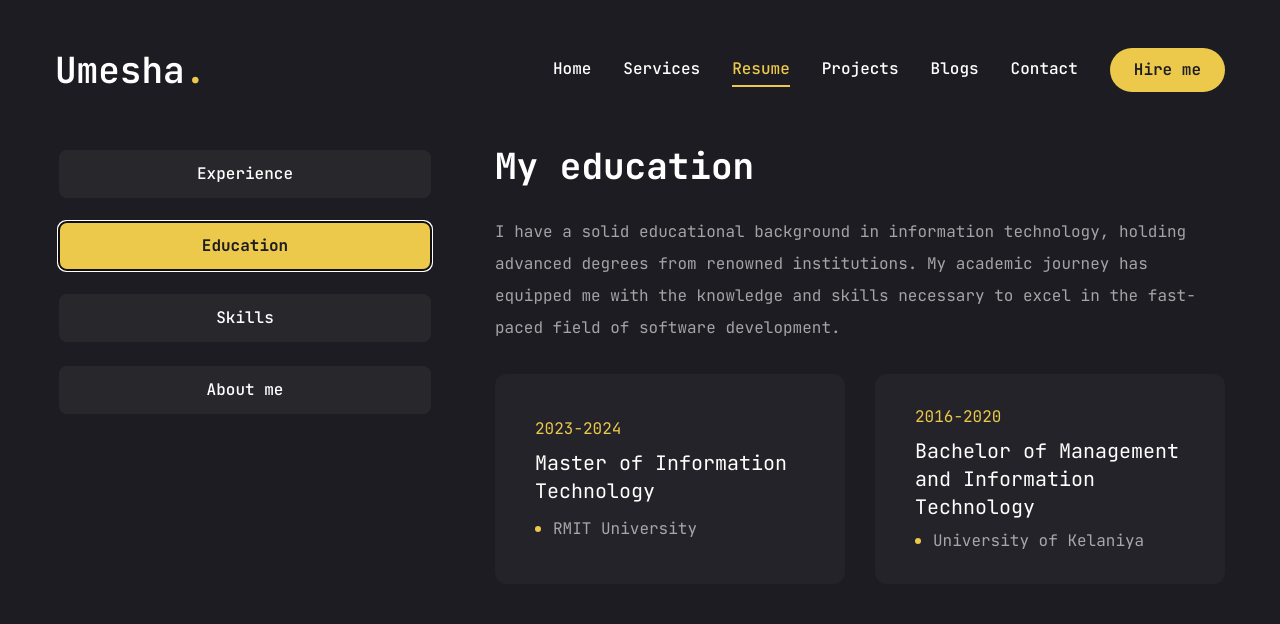
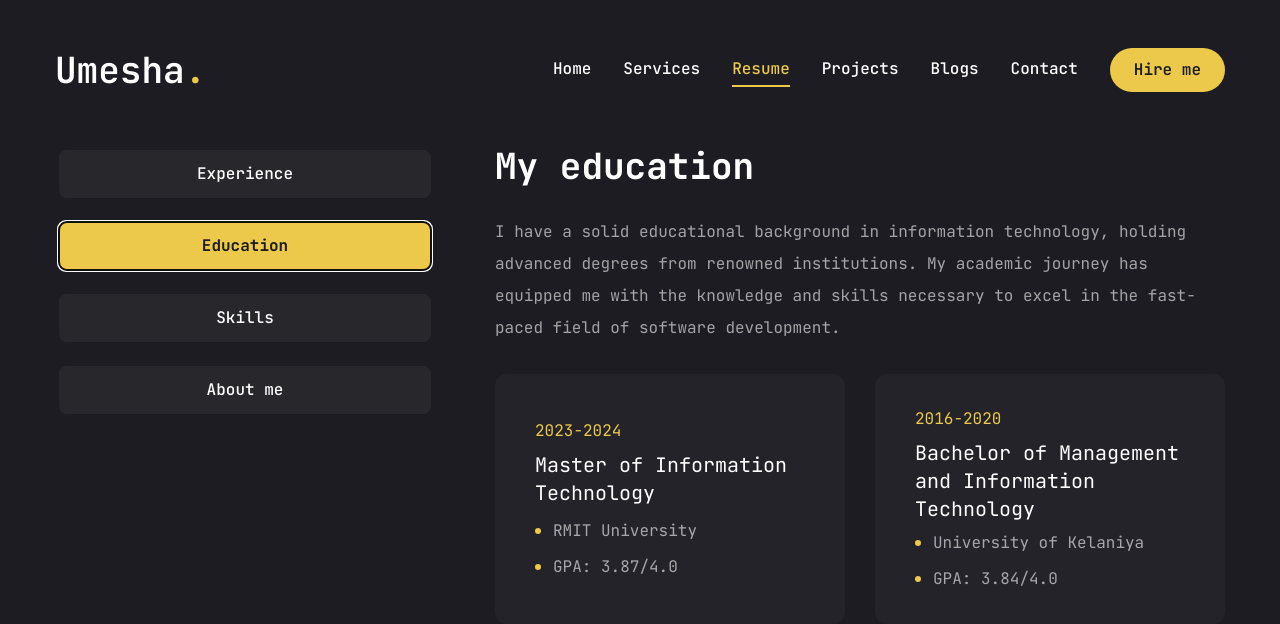
Before and after one commit to sandalu95/umesha-portfolio-web, a Next.js app: page /resume in a window 1280 px wide. Both pictures are taken after a click on the tab "Education". Shown: the top 624 px of the page. Built offline with nearby package versions, Linux system fonts and the light colour scheme.

Commit message:
add gpa to education

```diff
--- a/app/resume/page.jsx
+++ b/app/resume/page.jsx
@@ -87,11 +87,13 @@ const education = {
       institute: "RMIT University",
       degree: "Master of Information Technology",
       duration: "2023-2024",
+      gpa: "3.87/4.0"
     },
     {
       institute: "University of Kelaniya",
       degree: "Bachelor of Management and Information Technology",
       duration: "2016-2020",
+      gpa: "3.84/4.0"
     },
   ],
 };
@@ -218,7 +220,7 @@ const Resume = () => {
                       return (
                         <li
                           key={index}
-                          className="bg-[#232329] h-[210px] py-6 px-10 rounded-xl flex flex-col justify-center items-center lg:items-start gap-1"
+                          className="bg-[#232329] h-[250px] py-6 px-10 rounded-xl flex flex-col justify-center items-center lg:items-start gap-1"
                         >
                           <span className="text-accent">{item.duration}</span>
                           <h3 className="text-xl max-w-[320px] min-h-[60px] text-center lg:text-left">
@@ -228,6 +230,11 @@ const Resume = () => {
                             {/* dot */}
                             <span className="w-[6px] h-[6px] rounded-full bg-accent"></span>
                             <p className="text-white/60">{item.institute}</p>
+                          </div>
+                          <div className="flex items-center gap-3">
+                            {/* dot */}
+                            <span className="w-[6px] h-[6px] rounded-full bg-accent"></span>
+                            <p className="text-white/60">GPA: {item.gpa}</p>
                           </div>
                         </li>
                       );
```
